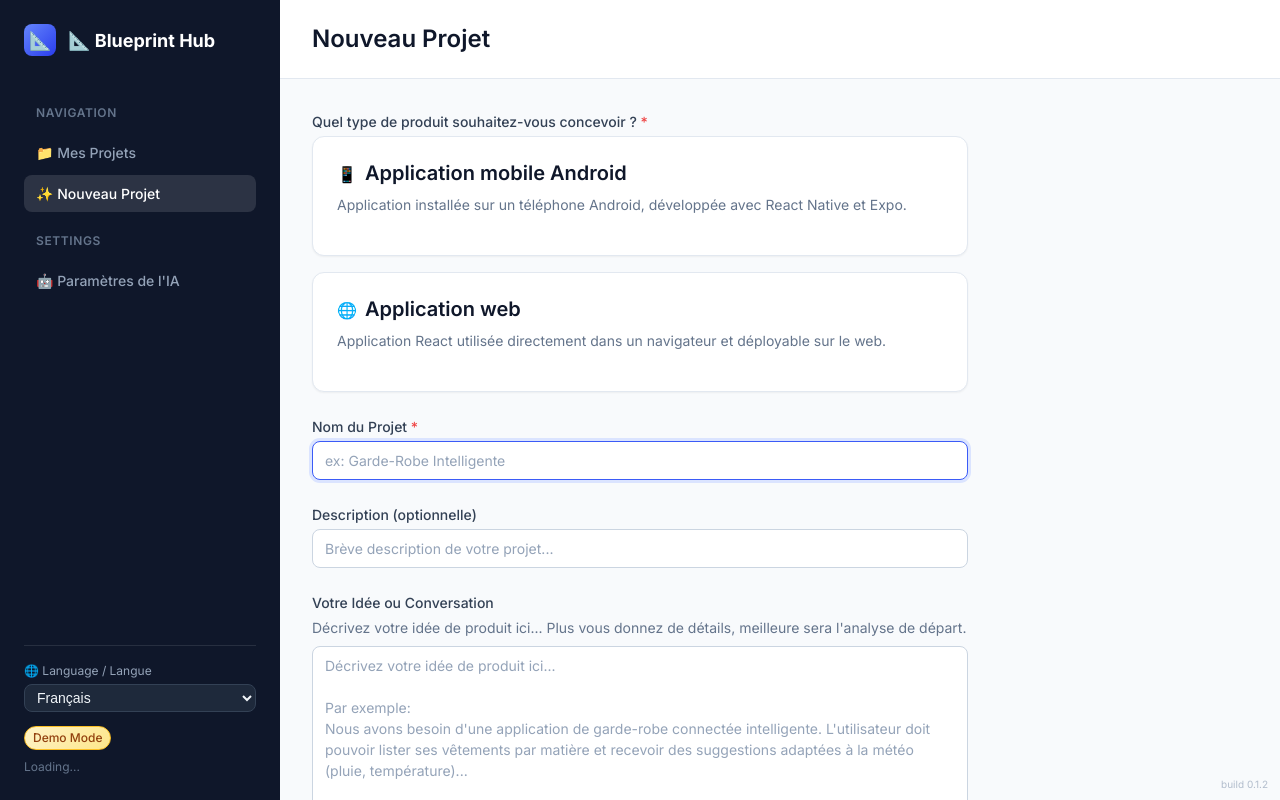
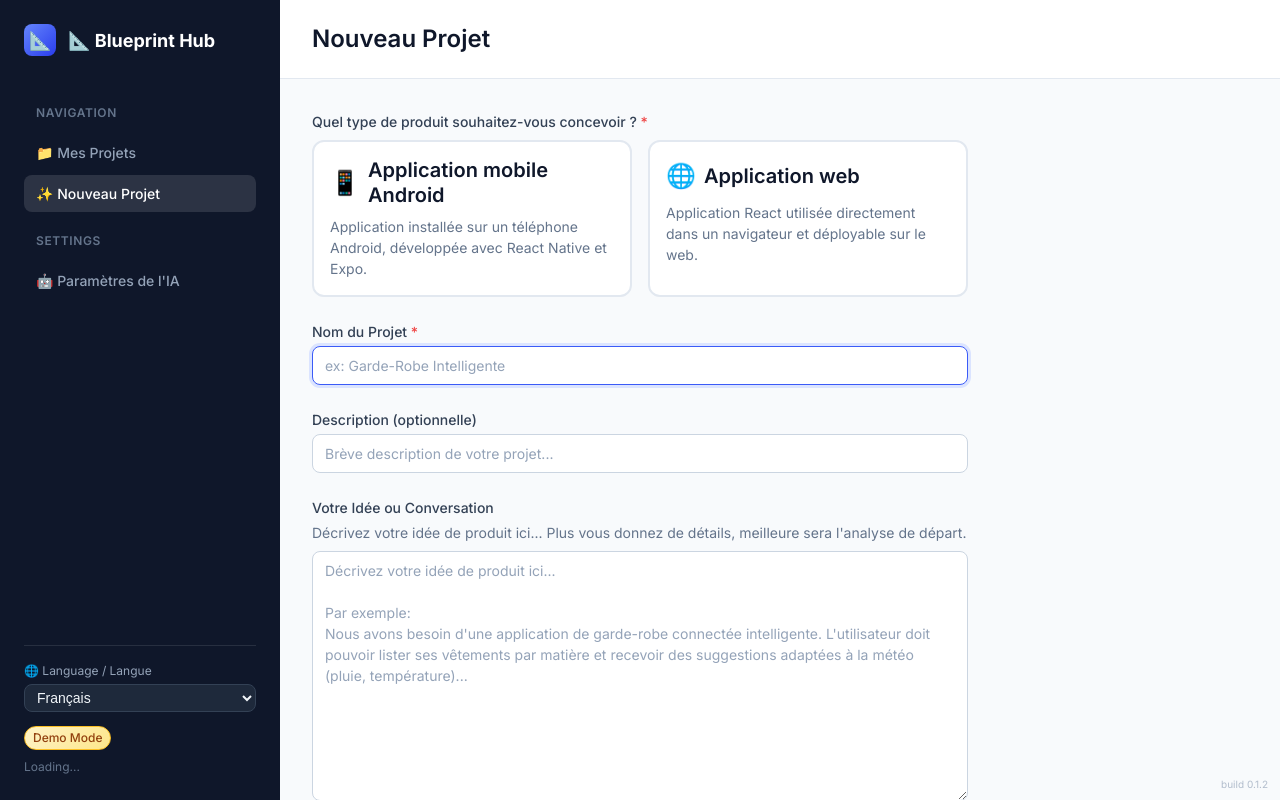
Before and after one commit to maqant/hubappliandroid, a Next.js app in the folder product-blueprint-hub/apps/web/: page /projects/new in a window 1280 px wide. Shown: the top 800 px of the page. Built offline with nearby package versions, Linux system fonts and the light colour scheme; no server answers.

Commit message:
v0.2.1 - FIX : Feedback UI platform, Brief idempotency, and Design Generate wiring

```diff
--- a/product-blueprint-hub/apps/web/app/(app)/projects/[id]/design/map/page.tsx
+++ b/product-blueprint-hub/apps/web/app/(app)/projects/[id]/design/map/page.tsx
@@ -24,7 +24,6 @@ const initialEdges: Edge[] = [{ id: 'e1-2', source: '1', target: '2' }];
 export default function DesignMapPage() {
   const { id } = useParams();
   const router = useRouter();
-  // const { designWorkshop } = useServices();
   const projectId = id as string;
 
   const [nodes, , onNodesChange] = useNodesState(initialNodes);
--- a/product-blueprint-hub/apps/web/app/(app)/projects/new/page.tsx
+++ b/product-blueprint-hub/apps/web/app/(app)/projects/new/page.tsx
@@ -102,26 +102,26 @@ export default function NewProjectPage() {
           {/* Target Platform */}
           <div className="mb-6">
             <label className="label label-required">Quel type de produit souhaitez-vous concevoir ?</label>
-            <div className="grid grid-cols-2 gap-4 mt-2">
+            <div style={{ display: 'grid', gridTemplateColumns: '1fr 1fr', gap: '1rem', marginTop: '0.5rem' }}>
               <div
-                className={`card p-4 cursor-pointer border-2 transition-all ${targetPlatform === 'ANDROID_EXPO' ? 'border-primary bg-primary/5' : 'border-border hover:border-primary/50'}`}
+                className={`platform-card ${targetPlatform === 'ANDROID_EXPO' ? 'selected' : ''}`}
                 onClick={() => setTargetPlatform('ANDROID_EXPO')}
               >
-                <div className="flex items-center gap-2 mb-2">
-                  <div className="text-2xl">📱</div>
-                  <h3 className="font-semibold m-0">Application mobile Android</h3>
+                <div style={{ display: 'flex', alignItems: 'center', gap: '0.5rem', marginBottom: '0.5rem' }}>
+                  <div style={{ fontSize: '1.5rem' }}>📱</div>
+                  <h3 style={{ margin: 0, fontWeight: 600 }}>Application mobile Android</h3>
                 </div>
-                <p className="text-sm text-muted m-0">Application installée sur un téléphone Android, développée avec React Native et Expo.</p>
+                <p style={{ margin: 0, fontSize: '0.875rem', color: 'var(--color-neutral-500)' }}>Application installée sur un téléphone Android, développée avec React Native et Expo.</p>
               </div>
               <div
-                className={`card p-4 cursor-pointer border-2 transition-all ${targetPlatform === 'WEB_NEXTJS' ? 'border-primary bg-primary/5' : 'border-border hover:border-primary/50'}`}
+                className={`platform-card ${targetPlatform === 'WEB_NEXTJS' ? 'selected' : ''}`}
                 onClick={() => setTargetPlatform('WEB_NEXTJS')}
               >
-                <div className="flex items-center gap-2 mb-2">
-                  <div className="text-2xl">🌐</div>
-                  <h3 className="font-semibold m-0">Application web</h3>
+                <div style={{ display: 'flex', alignItems: 'center', gap: '0.5rem', marginBottom: '0.5rem' }}>
+                  <div style={{ fontSize: '1.5rem' }}>🌐</div>
+                  <h3 style={{ margin: 0, fontWeight: 600 }}>Application web</h3>
                 </div>
-                <p className="text-sm text-muted m-0">Application React utilisée directement dans un navigateur et déployable sur le web.</p>
+                <p style={{ margin: 0, fontSize: '0.875rem', color: 'var(--color-neutral-500)' }}>Application React utilisée directement dans un navigateur et déployable sur le web.</p>
               </div>
             </div>
             {errors.targetPlatform && <div className="error-text mt-2">{errors.targetPlatform}</div>}
--- a/product-blueprint-hub/apps/web/app/globals.css
+++ b/product-blueprint-hub/apps/web/app/globals.css
@@ -248,6 +248,27 @@ a:hover {
 .btn-ghost {
   background: transparent;
   color: var(--color-neutral-600);
+}
+
+/* --- Cards --- */
+.platform-card {
+  padding: var(--space-4);
+  cursor: pointer;
+  border: 2px solid var(--color-neutral-200);
+  border-radius: var(--radius-lg);
+  background: var(--color-neutral-0);
+  transition: all var(--transition-fast);
+}
+
+.platform-card:hover {
+  border-color: var(--color-primary-300);
+  background: var(--color-primary-50);
+}
+
+.platform-card.selected {
+  border-color: var(--color-primary-500);
+  background: var(--color-primary-50);
+  box-shadow: 0 0 0 1px var(--color-primary-500);
 }
 .btn-ghost:hover:not(:disabled) {
   background: var(--color-neutral-100);
--- a/product-blueprint-hub/apps/web/package.json
+++ b/product-blueprint-hub/apps/web/package.json
@@ -1,6 +1,6 @@
 {
   "name": "@pbh/web",
-  "version": "0.1.0",
+  "version": "0.1.1",
   "private": true,
   "scripts": {
     "dev": "next dev --port 3000",
--- a/product-blueprint-hub/apps/web/src/services.tsx
+++ b/product-blueprint-hub/apps/web/src/services.tsx
@@ -27,6 +27,7 @@ import {
   AuditUseCases,
   BaselineUseCases,
   PackageUseCases,
+  DesignWorkshopUseCases,
 } from "@pbh/application";
 import { createLocalRepositoryRegistry } from "@pbh/repositories";
 import { FakeModelProvider, ModelGateway, RemoteOpenAIProvider } from "@pbh/model-gateway";
@@ -66,6 +67,7 @@ function createServices() {
     audits: new AuditUseCases(repos, provider),
     baselines: new BaselineUseCases(repos),
     packages: new PackageUseCases(repos),
+    designWorkshop: new DesignWorkshopUseCases(repos),
   };
 }
 
--- a/product-blueprint-hub/package.json
+++ b/product-blueprint-hub/package.json
@@ -1,6 +1,6 @@
 {
   "name": "product-blueprint-hub",
-  "version": "0.2.0",
+  "version": "0.2.1",
   "private": true,
   "workspaces": [
     "apps/*",
--- a/product-blueprint-hub/packages/application/src/design-workshop.ts
+++ b/product-blueprint-hub/packages/application/src/design-workshop.ts
@@ -9,6 +9,21 @@ export class DesignWorkshopUseCases {
 
   async getProposals(projectId: EntityId, layer: DesignLayer): Promise<DesignProposal[]> {
     return this.repos.designProposals.getByLayer(projectId, layer);
+  }
+
+  async generateProposals(_projectId: EntityId, _ideaText?: string): Promise<any[]> {
+    // TODO: Connect to AI Model Provider
+    // Mock proposals for now to unblock UI
+    return [
+      {
+        title: "Architecture Microservices",
+        description: "Découpage en petits services indépendants.",
+      },
+      {
+        title: "Architecture Monolithe Modulaire",
+        description: "Un seul repo avec des modules bien séparés.",
+      }
+    ];
   }
 
   async createProposal(params: {
--- a/product-blueprint-hub/packages/application/src/use-cases.ts
+++ b/product-blueprint-hub/packages/application/src/use-cases.ts
@@ -164,7 +164,15 @@ export class BriefUseCases {
     }
 
     const briefItems: BriefItem[] = [];
+    const seen = new Set<string>();
+    const existing = await this.repos.briefItems.getByProjectId(projectId);
+    const existingKeys = new Set(existing.map((i: any) => i.statement.trim().toLowerCase()));
+
     for (const item of parsedItems) {
+      const key = item.statement.trim().toLowerCase();
+      if (seen.has(key) || existingKeys.has(key)) continue;
+      seen.add(key);
+
       const segment = defaultSource.segments[0];
       const briefItem = createBriefItem({
         projectId,
```
Also changed, not shown: product-blueprint-hub/apps/web/app/(app)/projects/[id]/page.tsx (+42 -5 lines), 1 other file (tests, documents, lock files or other folders).
